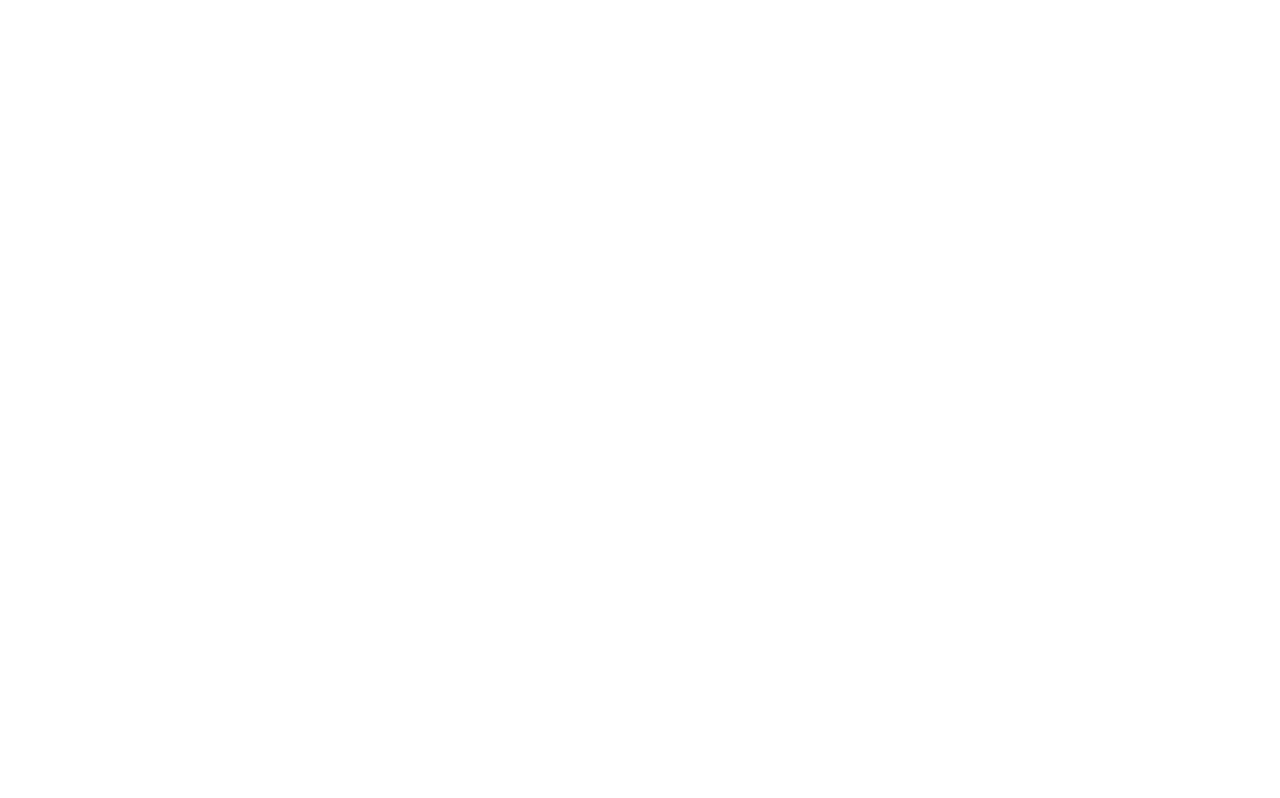
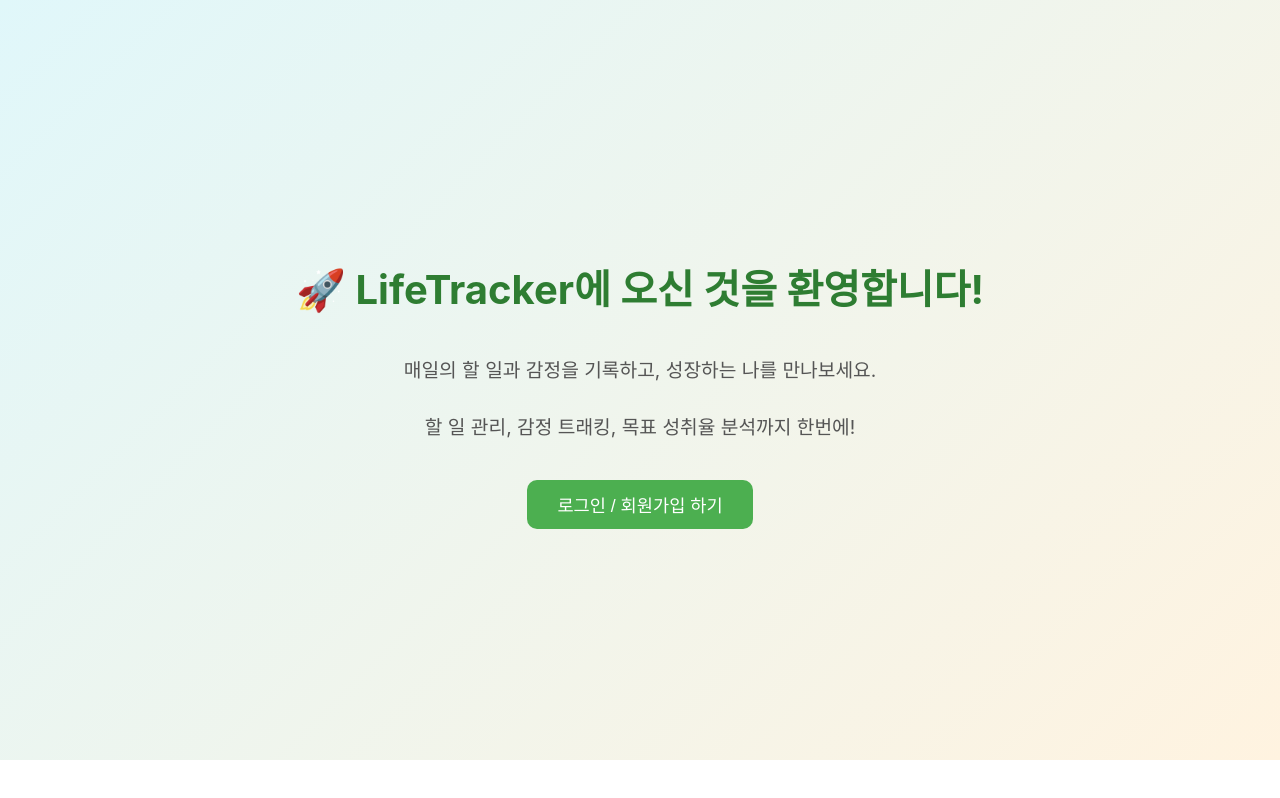
Before and after one commit to sharknell/LifeCheck, a React (Create React App) app in the folder frontend/: page / in a window 1280 px wide. Before the commit this address had no page. Built offline with nearby package versions, Linux system fonts and the light colour scheme.

Commit message:
/ 페이지 구현 완료

```diff
--- a/frontend/src/App.js
+++ b/frontend/src/App.js
@@ -9,6 +9,7 @@
 import Header from "./components/layout/Header";
 import Todos from "./pages/Todos";
 import Mood from "./pages/Mood";
+import Welcome from "./pages/Welcome";
 
 function App() {
   return (
@@ -18,6 +19,7 @@
           <Header />
 
           <Routes>
+            <Route path="/" element={<Welcome />} />
             <Route
               path="/todos"
               element={
@@ -44,7 +46,6 @@
                 </PrivateRoute>
               }
             />
-            {/* */}
           </Routes>
           <ToastContainer />
         </Router>
--- a/frontend/src/components/mood/MoodHistory.jsx
+++ b/frontend/src/components/mood/MoodHistory.jsx
@@ -1,6 +1,5 @@
 import React from "react";
-import "../../styles/MoodHistory.css"; // ✅ 스타일 추가
-
+import "../../styles/MoodHistory.css";
 const MoodHistory = ({ logs }) => {
   const sorted = [...logs].sort((a, b) => b.date.localeCompare(a.date));
 
--- a/frontend/src/components/todo/TodoItem.jsx
+++ b/frontend/src/components/todo/TodoItem.jsx
@@ -1,6 +1,6 @@
 import React, { useState } from "react";
 import API from "../../services/api";
-import "../../styles/TodoItem.css"; // ✅ 스타일 추가
+import "../../styles/TodoItem.css";
 
 const formatTime = (dateString) => {
   const date = new Date(dateString);
--- a/frontend/src/pages/Todos.jsx
+++ b/frontend/src/pages/Todos.jsx
@@ -1,18 +1,18 @@
-import React, { useEffect, useState } from 'react';
-import API from '../services/api';
-import TodoForm from '../components/todo/TodoForm';
-import TodoItem from '../components/todo/TodoItem';
-import MoodForm from '../components/mood/MoodForm';
-import MoodChart from '../components/mood/MoodChart';
-import MoodHistory from '../components/mood/MoodHistory';
-import MoodWeeklyChart from '../components/mood/MoodWeeklyChart';
-import TodoStats from '../components/todo/TodoStats';
-import CalendarView from '../components/CalendarView';
-import TodoCompletionMessage from '../components/todo/TodoCompletionMessage';
+import React, { useEffect, useState } from "react";
+import API from "../services/api";
+import TodoForm from "../components/todo/TodoForm";
+import TodoItem from "../components/todo/TodoItem";
+import MoodForm from "../components/mood/MoodForm";
+import MoodChart from "../components/mood/MoodChart";
+import MoodHistory from "../components/mood/MoodHistory";
+import MoodWeeklyChart from "../components/mood/MoodWeeklyChart";
+import TodoStats from "../components/todo/TodoStats";
+import CalendarView from "../components/CalendarView";
+import TodoCompletionMessage from "../components/todo/TodoCompletionMessage";
 const Todos = () => {
   const [todos, setTodos] = useState([]);
   const [moods, setMoods] = useState([]);
-  const [filter, setFilter] = useState('전체');
+  const [filter, setFilter] = useState("전체");
 
   const todayDate = new Date().toISOString().slice(0, 10);
 
@@ -23,70 +23,72 @@
 
   const getTodayString = () => {
     const today = new Date();
-    return today.toLocaleDateString('ko-KR', {
-      year: 'numeric',
-      month: 'long',
-      day: 'numeric',
-      weekday: 'short',
+    return today.toLocaleDateString("ko-KR", {
+      year: "numeric",
+      month: "long",
+      day: "numeric",
+      weekday: "short",
     });
   };
 
-  const todayTodos = todos.filter(todo => todo.createdAt?.slice(0, 10) === todayDate);
-  const filteredTodos = todayTodos.filter(todo =>
-    filter === '전체' ? true : todo.category === filter
+  const todayTodos = todos.filter(
+    (todo) => todo.createdAt?.slice(0, 10) === todayDate
+  );
+  const filteredTodos = todayTodos.filter((todo) =>
+    filter === "전체" ? true : todo.category === filter
   );
 
   const fetchTodos = async () => {
     try {
-      const res = await API.get('/todos');
+      const res = await API.get("/todos");
       setTodos(res.data);
     } catch (err) {
-      console.error('❌ 투두 불러오기 실패', err);
+      console.error("❌ 투두 불러오기 실패", err);
     }
   };
 
   const fetchMoods = async () => {
     try {
-      const res = await API.get('/moods');
+      const res = await API.get("/moods");
       setMoods(res.data);
     } catch (err) {
-      console.error('❌ 감정 불러오기 실패', err);
+      console.error("❌ 감정 불러오기 실패", err);
     }
   };
 
   const handleAddTodo = async (todoData) => {
     try {
-      const res = await API.post('/todos', todoData);
+      const res = await API.post("/todos", todoData);
       setTodos([res.data, ...todos]);
     } catch (err) {
-      console.error('❌ 추가 실패', err);
+      console.error("❌ 추가 실패", err);
     }
   };
 
   const handleToggle = async (id) => {
     try {
       const res = await API.put(`/todos/${id}/toggle`);
-      setTodos(todos.map(todo => todo.id === id ? res.data : todo));
+      setTodos(todos.map((todo) => (todo.id === id ? res.data : todo)));
     } catch (err) {
-      console.error('❌ 토글 실패', err);
+      console.error("❌ 토글 실패", err);
     }
   };
 
   const handleDelete = async (id) => {
     try {
       await API.delete(`/todos/${id}`);
-      setTodos(todos.filter(todo => todo.id !== id));
+      setTodos(todos.filter((todo) => todo.id !== id));
     } catch (err) {
-      console.error('❌ 삭제 실패', err);
+      console.error("❌ 삭제 실패", err);
     }
   };
 
   const handleUpdate = (updated) => {
-    setTodos(todos.map(todo => todo.id === updated.id ? updated : todo));
+    setTodos(todos.map((todo) => (todo.id === updated.id ? updated : todo)));
   };
 
   const handleAddMood = (log) => {
-    setMoods(prev => [...prev, log]);
+    setMoods((prev) => [...prev, log]);
   };
 
   useEffect(() => {
@@ -96,23 +98,31 @@
 
   const getMoodColor = (mood) => {
     switch (mood) {
-      case '😄': return '#fff9c4';
-      case '🙂': return '#d0f0c0';
-      case '😐': return '#f0f0f0';
-      case '😢': return '#bbdefb';
-      case '😡': return '#ffcdd2';
-      default: return 'white';
+      case "😄":
+        return "#fff9c4";
+      case "🙂":
+        return "#d0f0c0";
+      case "😐":
+        return "#f0f0f0";
+      case "😢":
+        return "#bbdefb";
+      case "😡":
+        return "#ffcdd2";
+      default:
+        return "white";
     }
   };
 
   return (
-    <div style={{
-      maxWidth: 600,
-      margin: 'auto',
-      padding: 20,
-      backgroundColor: getMoodColor(latestMood),
-      transition: 'background-color 0.5s'
-    }}>
+    <div
+      style={{
+        maxWidth: 600,
+        margin: "auto",
+        padding: 20,
+        backgroundColor: getMoodColor(latestMood),
+        transition: "background-color 0.5s",
+      }}
+    >
       <h2>🗓️ {getTodayString()}</h2>
 
       {latestMood ? (
@@ -122,12 +132,12 @@
       )}
 
       <h2>📝 오늘의 할 일</h2>
-      <TodoCompletionMessage /> {/* ✅ 여기! */}
+      <TodoCompletionMessage />
       <TodoForm onAdd={handleAddTodo} />
 
-      <div style={{ margin: '10px 0' }}>
+      <div style={{ margin: "10px 0" }}>
         <label>카테고리 필터: </label>
-        <select value={filter} onChange={e => setFilter(e.target.value)}>
+        <select value={filter} onChange={(e) => setFilter(e.target.value)}>
           <option value="전체">전체</option>
           <option value="공부">공부</option>
           <option value="운동">운동</option>
@@ -136,8 +146,8 @@
         </select>
       </div>
 
-      <ul style={{ listStyle: 'none', padding: 0 }}>
-        {filteredTodos.map(todo => (
+      <ul style={{ listStyle: "none", padding: 0 }}>
+        {filteredTodos.map((todo) => (
           <TodoItem
             key={todo.id}
             todo={todo}
@@ -150,7 +160,7 @@
 
       <TodoStats todos={filteredTodos} />
 
-      <hr style={{ margin: '30px 0' }} />
+      <hr style={{ margin: "30px 0" }} />
 
       <h2>😊 오늘의 감정</h2>
       <MoodForm onAdd={handleAddMood} existingLogs={moods} />
@@ -162,7 +172,7 @@
       <h2>📜 감정 기록</h2>
       <MoodHistory logs={moods} />
 
-      <hr style={{ margin: '30px 0' }} />
+      <hr style={{ margin: "30px 0" }} />
 
       <CalendarView moods={moods} todos={todos} />
     </div>
--- /dev/null
+++ b/frontend/src/pages/Welcome.jsx
@@ -0,0 +1,41 @@
+import React, { useContext, useEffect, useState } from "react";
+import API from "../services/api";
+import { useNavigate } from "react-router-dom";
+import "../styles/Welcome.css";
+import { AuthContext } from "../context/AuthContext";
+
+const Welcome = () => {
+  const { isAuthenticated, logout } = useContext(AuthContext);
+  const [user, setUser] = useState(null);
+
+  const navigate = useNavigate();
+
+  useEffect(() => {
+    if (isAuthenticated) {
+      API.get("/auth/me")
+        .then((res) => setUser(res.data))
+        .catch((err) => {
+          console.error("❌ 유저 인증 실패:", err);
+          logout();
+          navigate("/account");
+        });
+    }
+  }, [isAuthenticated, logout, navigate]);
+
+  return (
+    <div className="welcome-container">
+      <h1>🚀 LifeTracker에 오신 것을 환영합니다!</h1>
+      <p>매일의 할 일과 감정을 기록하고, 성장하는 나를 만나보세요.</p>
+      <p>할 일 관리, 감정 트래킹, 목표 성취율 분석까지 한번에!</p>
+
+      <button
+        onClick={() => navigate(isAuthenticated ? "/dashboard" : "/account")}
+        className="welcome-btn"
+      >
+        {isAuthenticated ? "서비스 이용하러 가기" : "로그인 / 회원가입 하기"}
+      </button>
+    </div>
+  );
+};
+
+export default Welcome;
--- /dev/null
+++ b/frontend/src/styles/Welcome.css
@@ -0,0 +1,39 @@
+/* src/styles/Welcome.css */
+.welcome-container {
+  display: flex;
+  flex-direction: column;
+  align-items: center;
+  justify-content: center;
+  min-height: 90vh;
+  text-align: center;
+  padding: 20px;
+  background: linear-gradient(135deg, #e0f7fa, #fff3e0);
+}
+
+.welcome-container h1 {
+  font-size: 2.5rem;
+  margin-bottom: 20px;
+  color: #2e7d32;
+}
+
+.welcome-container p {
+  font-size: 1.2rem;
+  margin-bottom: 10px;
+  color: #555;
+}
+
+.welcome-btn {
+  margin-top: 30px;
+  padding: 12px 30px;
+  font-size: 1.1rem;
+  background-color: #4caf50;
+  color: white;
+  border: none;
+  border-radius: 10px;
+  cursor: pointer;
+  transition: 0.3s;
+}
+
+.welcome-btn:hover {
+  background-color: #43a047;
+}
```
